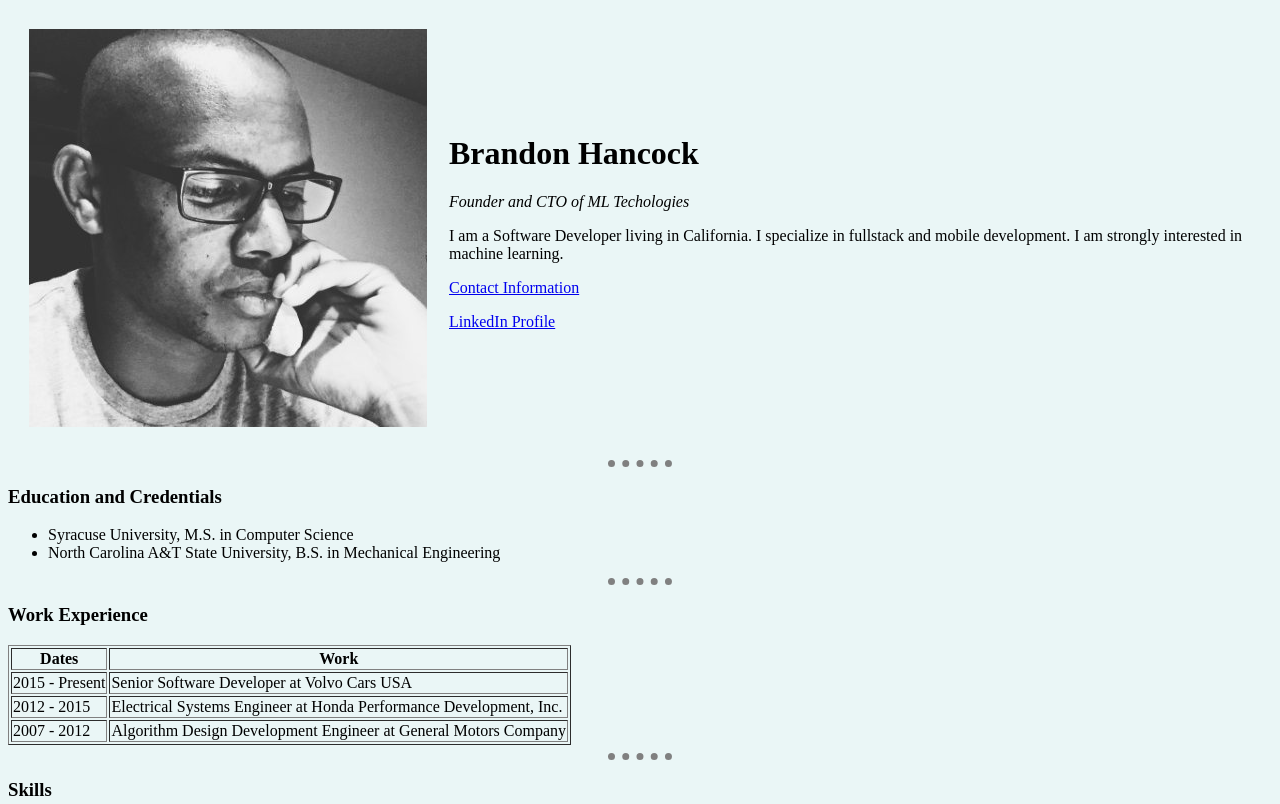
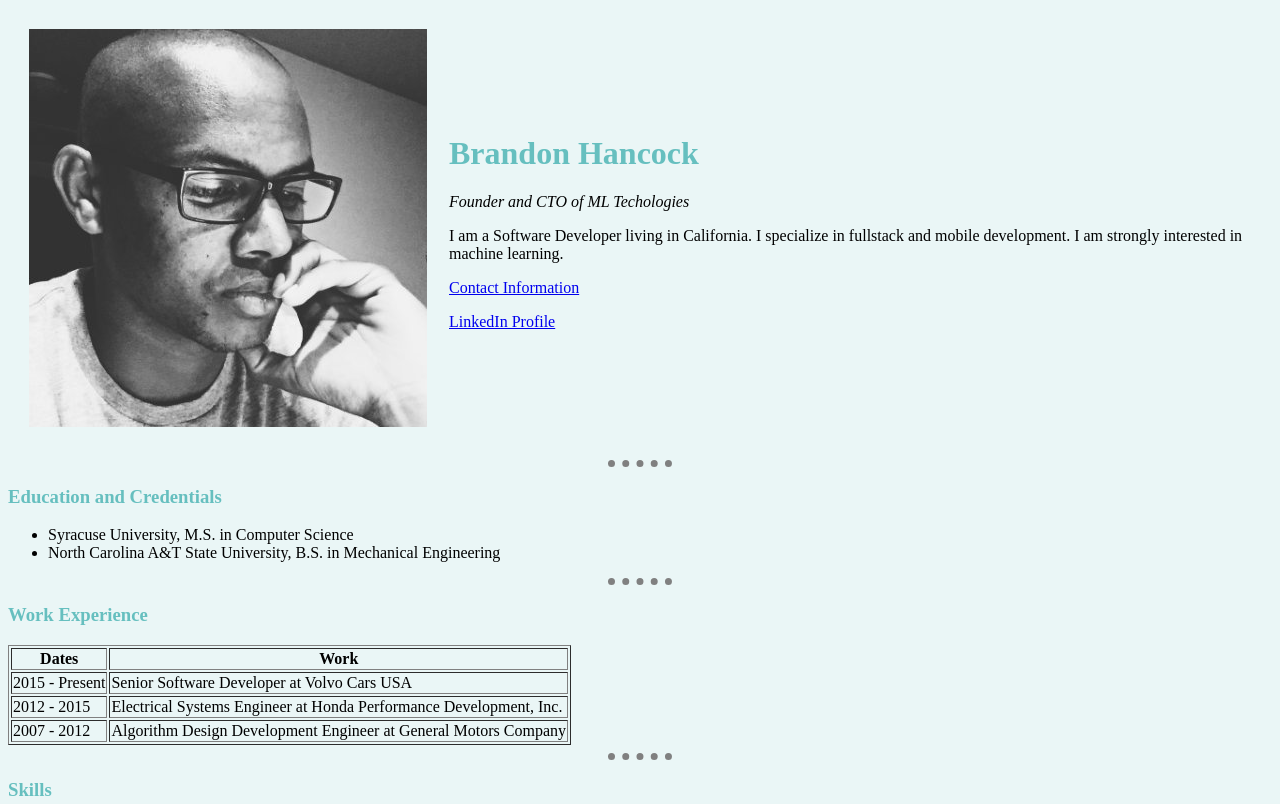
Before and after one commit to behancoc/cv, a plain HTML site: page index.html in a window 1280 px wide. Shown: the top 804 px of the page. Drawn offline with Linux system fonts and the light colour scheme.

Commit message:
More updates

```diff
--- a/css/styles.css
+++ b/css/styles.css
@@ -1,5 +1,13 @@
 body {
     background-color: #eaf6f6;
+}
+
+h1 {
+    color: #66bfbf
+}
+
+h3 {
+    color: #66bfbf
 }
 
 hr {
```
Also changed, not shown: contact.html (+1 -0 lines), hobbies.html (+1 -1 lines), photoBrandon.jpg (deleted).
